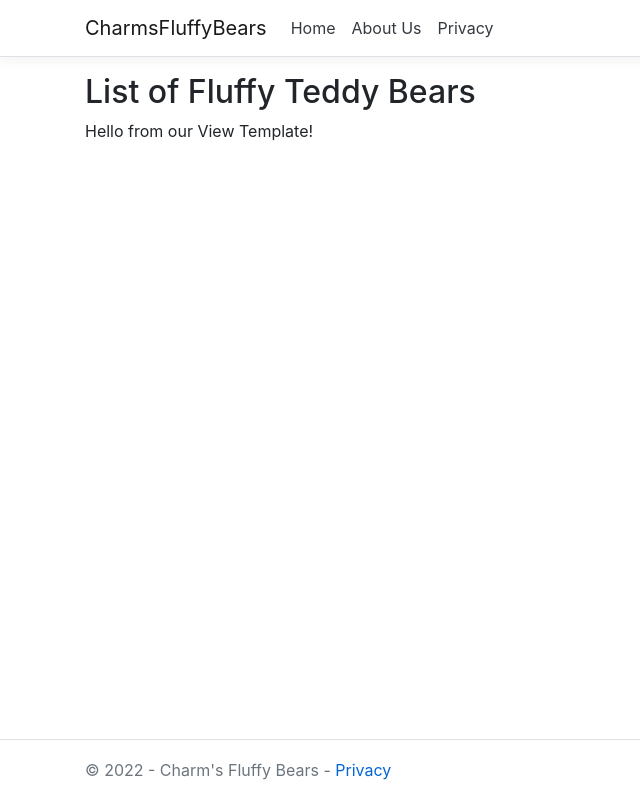
After one commit to CharmyyPatel/CharmsFluffyBears, an ASP.NET Core app: template CharmsFluffyBears/Views/HelloWorld/Index.cshtml in a window 1280 px wide. The commit adds this page. Shown: the whole page, without its empty margins (0-640 px from the left). Run offline with ASP.NET Core 8, Linux system fonts and the light colour scheme; the template is opened without the code that fills it, so the values that code supplies are empty.

Commit message:
Successfully added a View

```diff
--- /dev/null
+++ b/CharmsFluffyBears/Views/HelloWorld/Index.cshtml
@@ -0,0 +1,7 @@
+@{
+    ViewData["Title"] = "Fluffy Teddy Bears List";
+}
+
+<h2>List of Fluffy Teddy Bears</h2>
+
+<p>Hello from our View Template!</p>
--- a/CharmsFluffyBears/Views/Shared/_Layout.cshtml
+++ b/CharmsFluffyBears/Views/Shared/_Layout.cshtml
@@ -3,7 +3,7 @@
 <head>
     <meta charset="utf-8" />
     <meta name="viewport" content="width=device-width, initial-scale=1.0" />
-    <title>@ViewData["Title"] - CharmsFluffyBears</title>
+    <title>@ViewData["Title"] - Charm's Fluffy Bears</title>
     <link rel="stylesheet" href="~/lib/bootstrap/dist/css/bootstrap.min.css" />
     <link rel="stylesheet" href="~/css/site.css" />
 </head>
@@ -11,7 +11,7 @@
     <header>
         <nav class="navbar navbar-expand-sm navbar-toggleable-sm navbar-light bg-white border-bottom box-shadow mb-3">
             <div class="container">
-                <a class="navbar-brand" asp-area="" asp-controller="Home" asp-action="Index">CharmsFluffyBears</a>
+                <a class="navbar-brand" asp-area="" asp-controller="FluffyBears" asp-action="Index">CharmsFluffyBears</a>
                 <button class="navbar-toggler" type="button" data-toggle="collapse" data-target=".navbar-collapse" aria-controls="navbarSupportedContent"
                         aria-expanded="false" aria-label="Toggle navigation">
                     <span class="navbar-toggler-icon"></span>
@@ -20,6 +20,9 @@
                     <ul class="navbar-nav flex-grow-1">
                         <li class="nav-item">
                             <a class="nav-link text-dark" asp-area="" asp-controller="Home" asp-action="Index">Home</a>
+                        </li>
+                        <li class="nav-item">
+                            <a class="nav-link text-dark" asp-area="" asp-controller="Home" asp-action="About">About Us</a>
                         </li>
                         <li class="nav-item">
                             <a class="nav-link text-dark" asp-area="" asp-controller="Home" asp-action="Privacy">Privacy</a>
@@ -37,7 +40,7 @@
 
     <footer class="border-top footer text-muted">
         <div class="container">
-            &copy; 2022 - CharmsFluffyBears - <a asp-area="" asp-controller="Home" asp-action="Privacy">Privacy</a>
+            &copy; 2022 - Charm's Fluffy Bears - <a asp-area="" asp-controller="Home" asp-action="Privacy">Privacy</a>
         </div>
     </footer>
     <script src="~/lib/jquery/dist/jquery.min.js"></script>
```
Also changed, not shown: CharmsFluffyBears/Controllers/HelloWorldController.cs (+7 -7 lines), CharmsFluffyBears/Views/HelloWorld/Welcome.cshtml (added, +12 -0 lines), CharmsFluffyBears/Views/_ViewStart.cshtml (line endings or trailing spaces).
